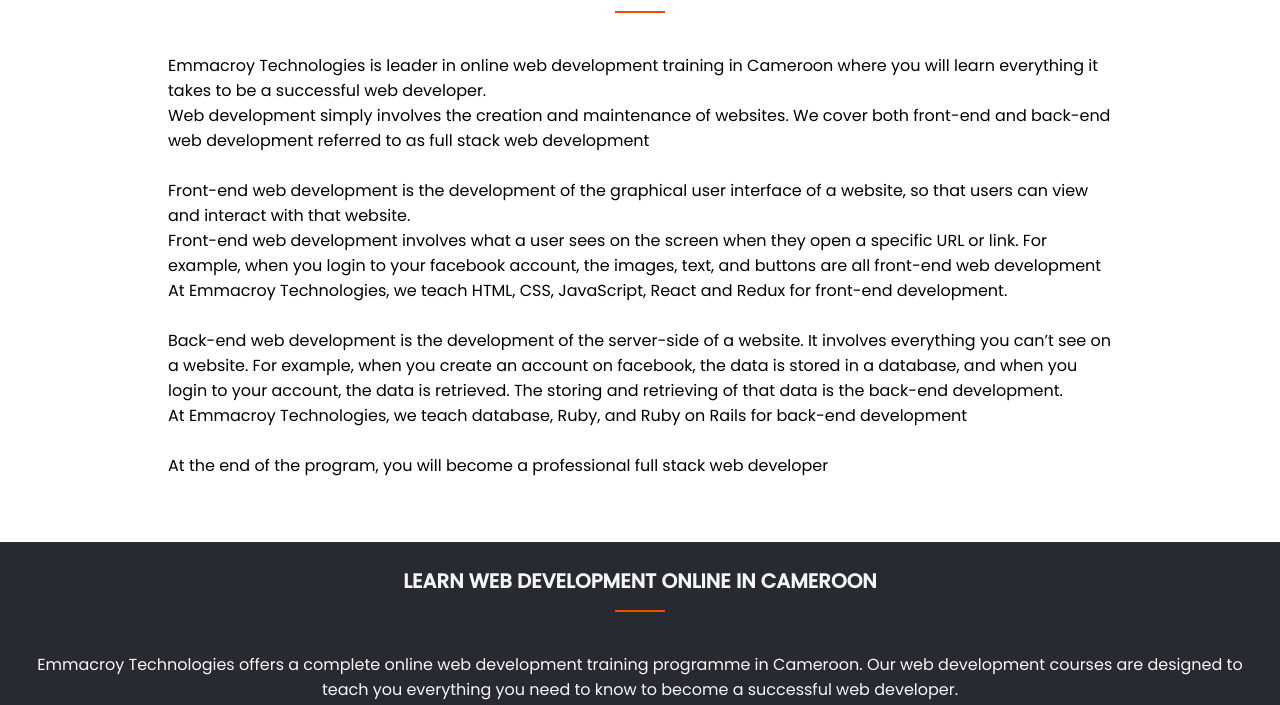
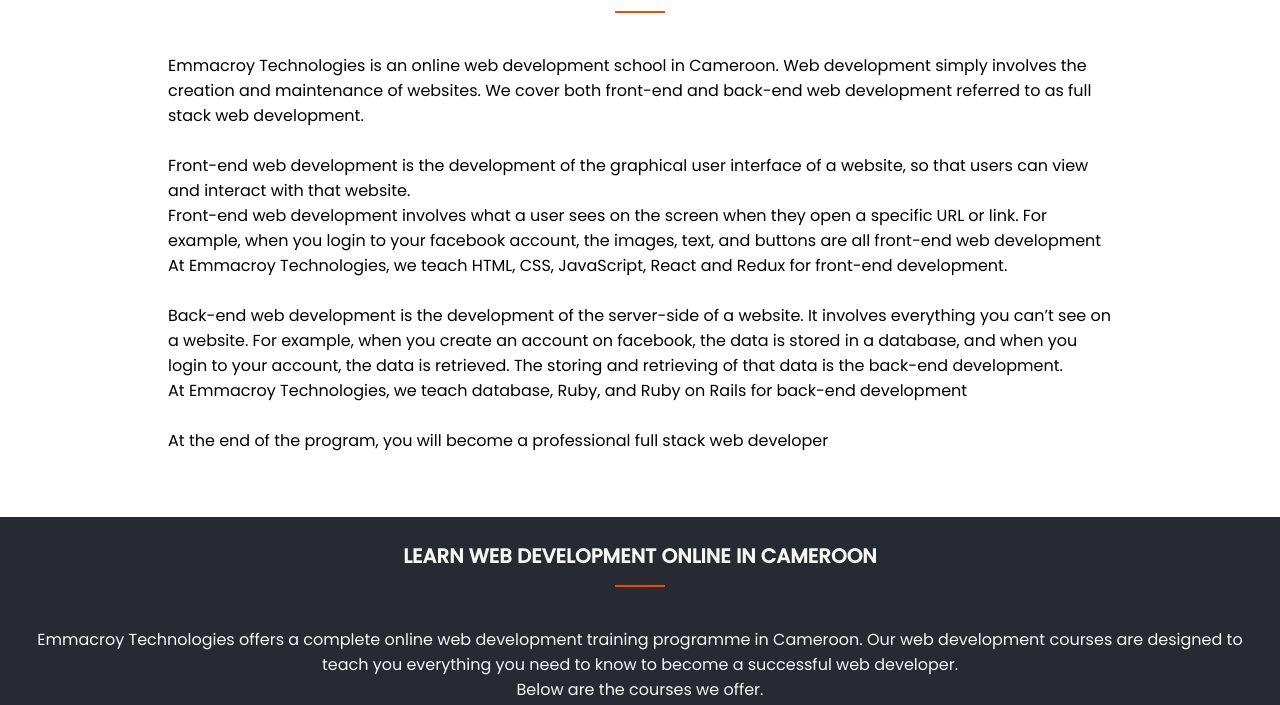
Before and after one commit to ernestmusong/Emmacroy-Technologies, a website: page index.html in a window 1280 px wide. Shown: the part 912-1617 px from the top of the page. Drawn offline with Linux system fonts and the light colour scheme; a web font is replaced by a local one.

Commit message:
Add content

```diff
--- a/index.html
+++ b/index.html
@@ -116,13 +116,11 @@
                     <div class="underline"></div>
                 </div>
                 <div class="wordpress-content">
-                    <p class="wordpress-p"> Emmacroy Technologies is leader in online web development training
-                      in Cameroon where you will learn everything it takes to be a successful web developer.
-                    </p>
+                    <p class="wordpress-p"> Emmacroy Technologies is an online web development school in Cameroon.
+                        Web development simply involves the creation and maintenance of websites.
+                      We cover both front-end and back-end web development referred to as full stack web development.
+                    </p><br>
                     <p class="wordpress-p">
-                     Web development simply involves the creation and maintenance of websites.
-                      We cover both front-end and back-end web development referred to as full stack web development</p>
-                    <p class="wordpress-p"><br>
                       Front-end web development is the development of the graphical user interface
                       of a website, so that users can view and interact with that website.
                     </p>
```
